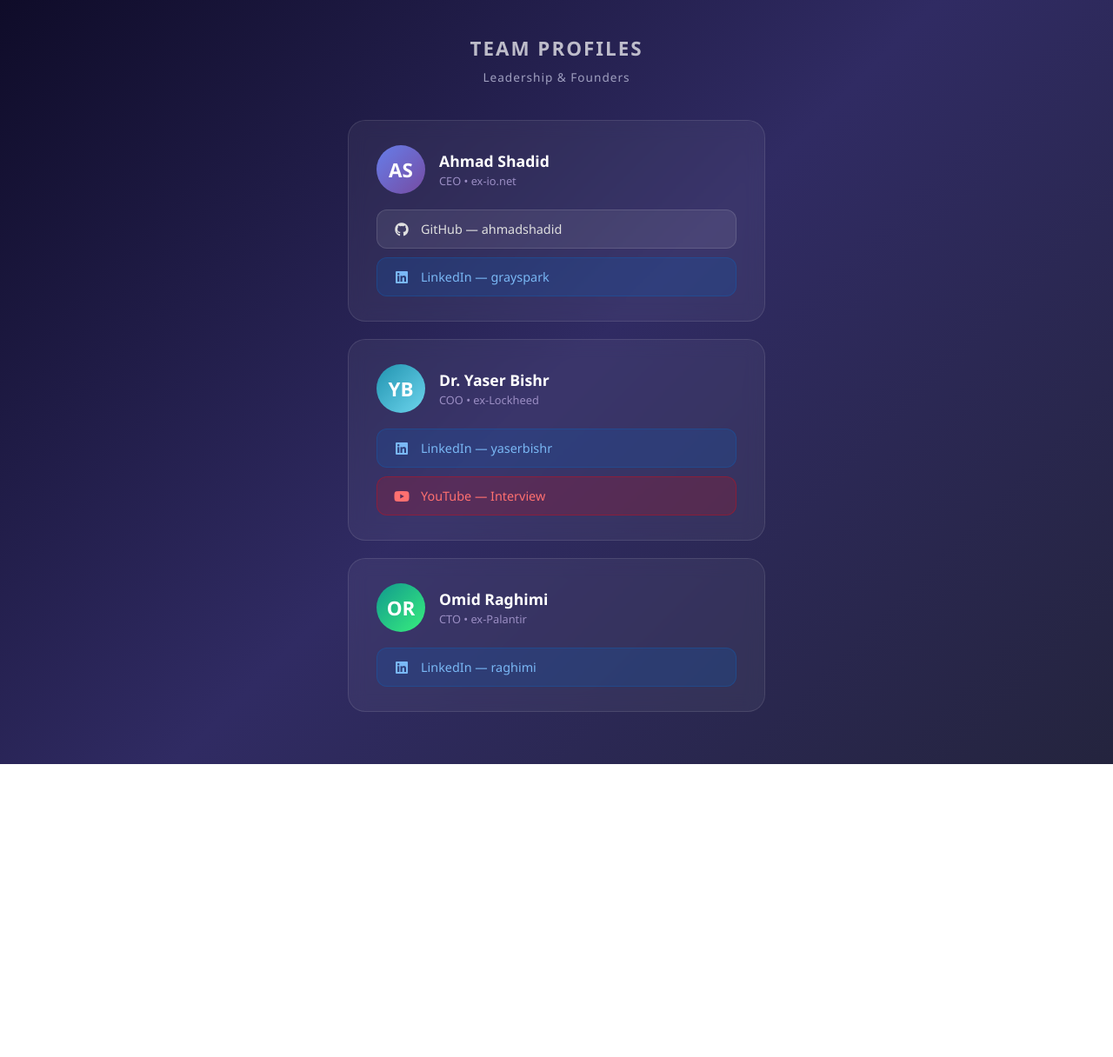
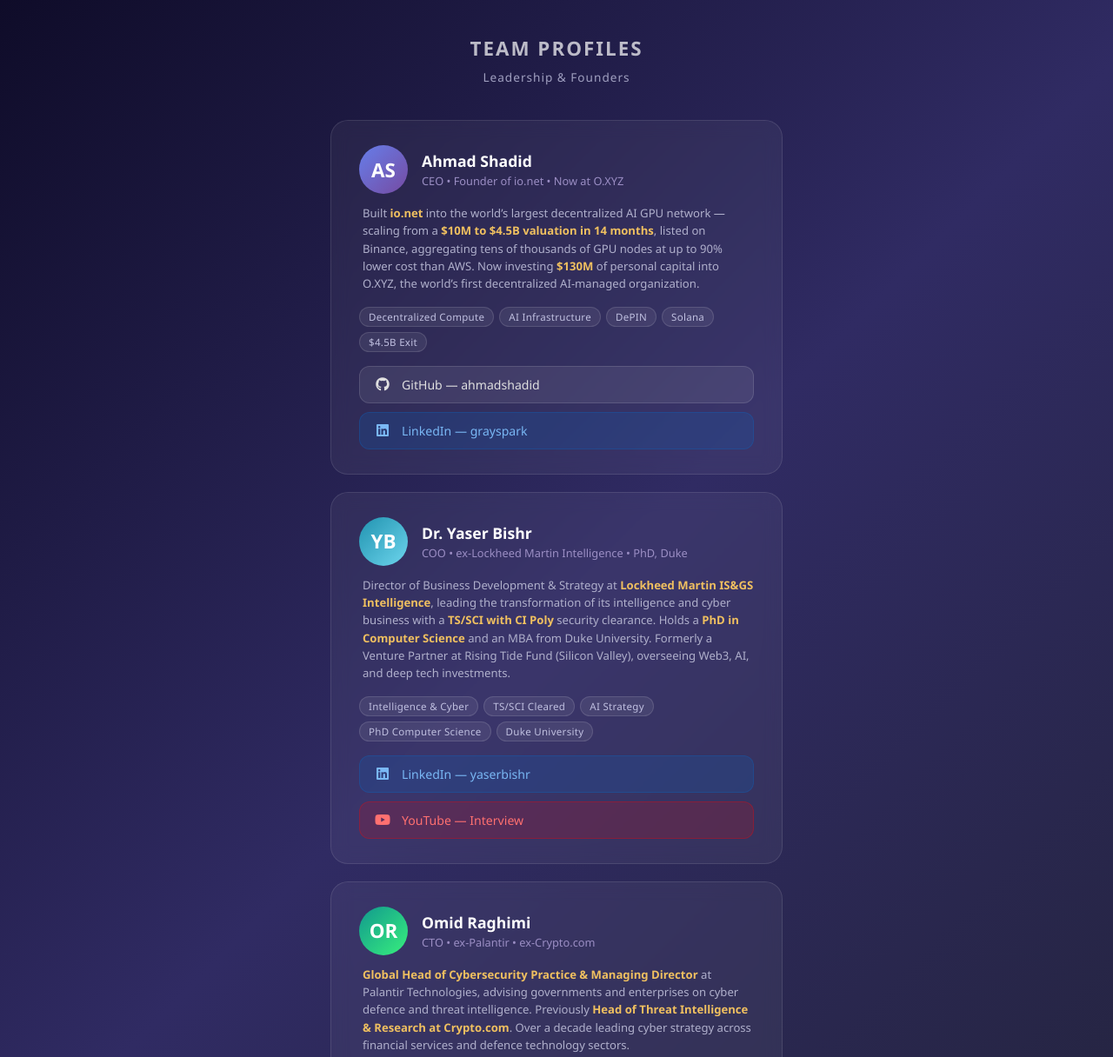
Before and after one commit to kareemyab/team-linktree, a plain HTML site: page index.html in a window 1280 px wide. Shown: the top 1216 px of the page at 87% size. Before the commit the page ends 879 px from the top, so only its background shows below. Drawn offline with Linux system fonts and the light colour scheme.

Commit message:
Add enriched bios and tags for all three profiles
Updated card styles and added new bio sections for team members.

```diff
--- a/index.html
+++ b/index.html
@@ -25,13 +25,13 @@
     border-radius: 20px;
     padding: 28px 32px;
     width: 100%;
-    max-width: 480px;
+    max-width: 520px;
     margin-bottom: 20px;
     backdrop-filter: blur(10px);
     transition: transform 0.2s, box-shadow 0.2s;
   }
   .card:hover { transform: translateY(-3px); box-shadow: 0 12px 40px rgba(100,80,200,0.3); }
-  .card-header { display: flex; align-items: center; gap: 16px; margin-bottom: 18px; }
+  .card-header { display: flex; align-items: center; gap: 16px; margin-bottom: 12px; }
   .avatar {
     width: 56px; height: 56px; border-radius: 50%;
     background: linear-gradient(135deg, #667eea, #764ba2);
@@ -42,11 +42,33 @@
   .avatar.green { background: linear-gradient(135deg, #11998e, #38ef7d); }
   .info h2 { color: #fff; font-size: 1.1rem; font-weight: 600; }
   .info .role { color: #9b8ec4; font-size: 0.8rem; margin-top: 2px; }
+  .bio {
+    color: #b0b0cc;
+    font-size: 0.82rem;
+    line-height: 1.55;
+    margin-bottom: 16px;
+    padding-left: 4px;
+  }
+  .tags {
+    display: flex;
+    flex-wrap: wrap;
+    gap: 6px;
+    margin-bottom: 16px;
+  }
+  .tag {
+    background: rgba(255,255,255,0.07);
+    border: 1px solid rgba(255,255,255,0.12);
+    color: #c0c0e0;
+    font-size: 0.72rem;
+    padding: 3px 10px;
+    border-radius: 20px;
+    letter-spacing: 0.3px;
+  }
   .links { display: flex; flex-direction: column; gap: 10px; }
   .link-btn {
     display: flex; align-items: center; gap: 12px;
-    padding: 12px 18px; border-radius: 12px;
-    text-decoration: none; font-size: 0.9rem; font-weight: 500; transition: all 0.2s;
+    padding: 11px 16px; border-radius: 12px;
+    text-decoration: none; font-size: 0.88rem; font-weight: 500; transition: all 0.2s;
   }
   .link-btn.github { background: rgba(255,255,255,0.08); color: #e0e0e0; border: 1px solid rgba(255,255,255,0.12); }
   .link-btn.github:hover { background: rgba(255,255,255,0.15); color: #fff; }
@@ -55,39 +77,80 @@
   .link-btn.youtube { background: rgba(255,0,0,0.15); color: #ff7070; border: 1px solid rgba(255,0,0,0.3); }
   .link-btn.youtube:hover { background: rgba(255,0,0,0.3); color: #ffaaaa; }
   .link-btn i { font-size: 1rem; width: 20px; text-align: center; }
+  .stat { color: #f0c060; font-weight: 600; }
 </style>
 </head>
 <body>
 <h1>Team Profiles</h1>
 <p class="subtitle">Leadership &amp; Founders</p>
+
+<!-- Ahmad Shadid -->
 <div class="card">
   <div class="card-header">
     <div class="avatar">AS</div>
-    <div class="info"><h2>Ahmad Shadid</h2><div class="role">CEO &bull; ex-io.net</div></div>
+    <div class="info">
+      <h2>Ahmad Shadid</h2>
+      <div class="role">CEO &bull; Founder of io.net &bull; Now at O.XYZ</div>
+    </div>
+  </div>
+  <p class="bio">Built <span class="stat">io.net</span> into the world&rsquo;s largest decentralized AI GPU network &mdash; scaling from a <span class="stat">$10M to $4.5B valuation in 14 months</span>, listed on Binance, aggregating tens of thousands of GPU nodes at up to 90% lower cost than AWS. Now investing <span class="stat">$130M</span> of personal capital into O.XYZ, the world&rsquo;s first decentralized AI-managed organization.</p>
+  <div class="tags">
+    <span class="tag">Decentralized Compute</span>
+    <span class="tag">AI Infrastructure</span>
+    <span class="tag">DePIN</span>
+    <span class="tag">Solana</span>
+    <span class="tag">$4.5B Exit</span>
   </div>
   <div class="links">
     <a class="link-btn github" href="https://github.com/ahmadshadid" target="_blank"><i class="fab fa-github"></i> GitHub &mdash; ahmadshadid</a>
     <a class="link-btn linkedin" href="https://www.linkedin.com/in/grayspark/" target="_blank"><i class="fab fa-linkedin"></i> LinkedIn &mdash; grayspark</a>
   </div>
 </div>
+
+<!-- Dr. Yaser Bishr -->
 <div class="card">
   <div class="card-header">
     <div class="avatar blue">YB</div>
-    <div class="info"><h2>Dr. Yaser Bishr</h2><div class="role">COO &bull; ex-Lockheed</div></div>
+    <div class="info">
+      <h2>Dr. Yaser Bishr</h2>
+      <div class="role">COO &bull; ex-Lockheed Martin Intelligence &bull; PhD, Duke</div>
+    </div>
+  </div>
+  <p class="bio">Director of Business Development &amp; Strategy at <span class="stat">Lockheed Martin IS&amp;GS Intelligence</span>, leading the transformation of its intelligence and cyber business with a <span class="stat">TS/SCI with CI Poly</span> security clearance. Holds a <span class="stat">PhD in Computer Science</span> and an MBA from Duke University. Formerly a Venture Partner at Rising Tide Fund (Silicon Valley), overseeing Web3, AI, and deep tech investments.</p>
+  <div class="tags">
+    <span class="tag">Intelligence &amp; Cyber</span>
+    <span class="tag">TS/SCI Cleared</span>
+    <span class="tag">AI Strategy</span>
+    <span class="tag">PhD Computer Science</span>
+    <span class="tag">Duke University</span>
   </div>
   <div class="links">
     <a class="link-btn linkedin" href="https://www.linkedin.com/in/yaserbishr/" target="_blank"><i class="fab fa-linkedin"></i> LinkedIn &mdash; yaserbishr</a>
     <a class="link-btn youtube" href="https://www.youtube.com/watch?v=Y1qv3aLsLWU" target="_blank"><i class="fab fa-youtube"></i> YouTube &mdash; Interview</a>
   </div>
 </div>
+
+<!-- Omid Raghimi -->
 <div class="card">
   <div class="card-header">
     <div class="avatar green">OR</div>
-    <div class="info"><h2>Omid Raghimi</h2><div class="role">CTO &bull; ex-Palantir</div></div>
+    <div class="info">
+      <h2>Omid Raghimi</h2>
+      <div class="role">CTO &bull; ex-Palantir &bull; ex-Crypto.com</div>
+    </div>
+  </div>
+  <p class="bio"><span class="stat">Global Head of Cybersecurity Practice &amp; Managing Director</span> at Palantir Technologies, advising governments and enterprises on cyber defence and threat intelligence. Previously <span class="stat">Head of Threat Intelligence &amp; Research at Crypto.com</span>. Over a decade leading cyber strategy across financial services and defence technology sectors.</p>
+  <div class="tags">
+    <span class="tag">Cybersecurity</span>
+    <span class="tag">Threat Intelligence</span>
+    <span class="tag">Palantir</span>
+    <span class="tag">Crypto.com</span>
+    <span class="tag">Defence Tech</span>
   </div>
   <div class="links">
     <a class="link-btn linkedin" href="https://www.linkedin.com/in/raghimi/" target="_blank"><i class="fab fa-linkedin"></i> LinkedIn &mdash; raghimi</a>
   </div>
 </div>
+
 </body>
 </html>
```
